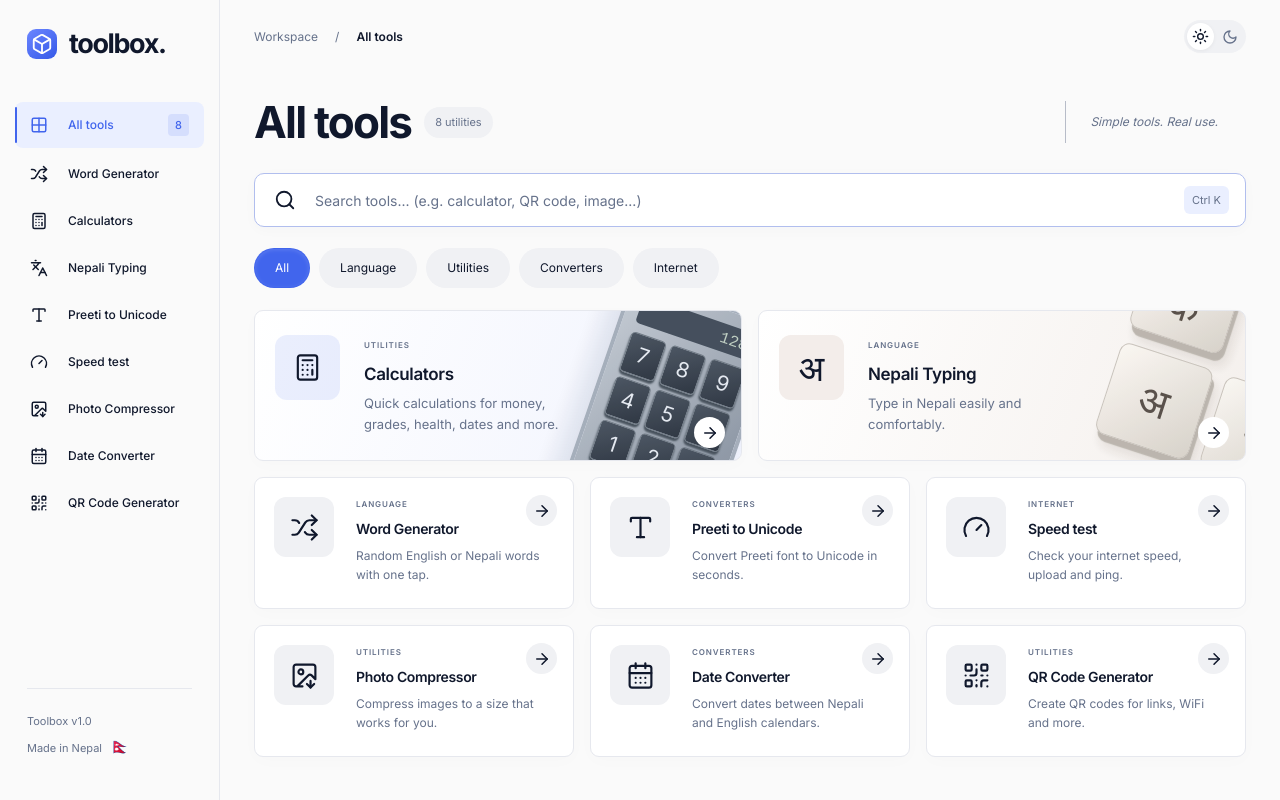
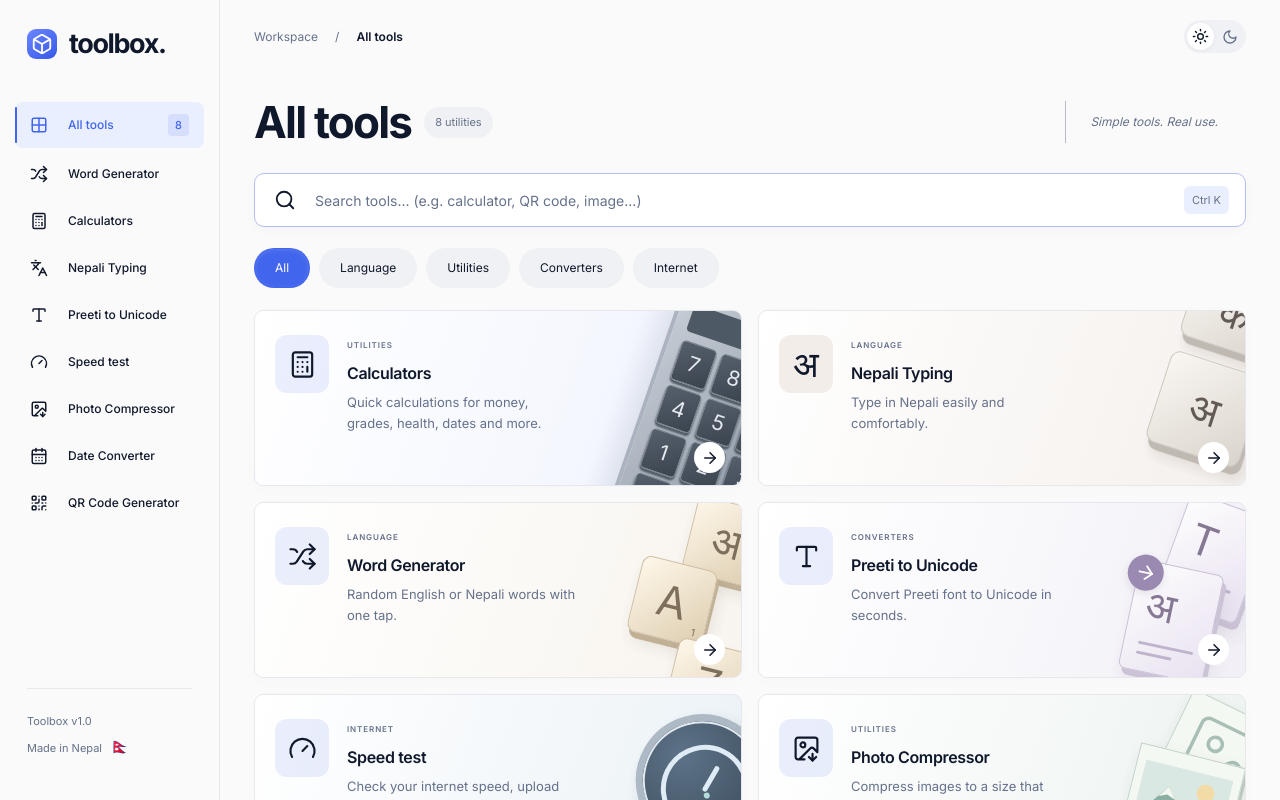
Before and after one commit to holyknife/toolbox, a Next.js app: page / in a window 1280 px wide. Shown: the top 800 px of the page. Built offline with nearby package versions, Linux system fonts and the light colour scheme.

Commit message:
Added image illustration for other 6 tools

```diff
--- a/app/globals.css
+++ b/app/globals.css
@@ -105,3 +105,59 @@ button:disabled:hover,button:disabled:active{filter:none;scale:1}
 @media(min-width:1450px){.home-page{padding-top:35px}.home-page .featured-card{min-height:185px}.home-page .directory-card:not(.featured-card){min-height:150px}.directory-card h3{font-size:16px}.directory-card p{font-size:14px}.directory-card .category{font-size:9px}}
 @media(min-width:701px) and (max-width:1150px){.home-page .tool-grid{grid-template-columns:repeat(2,minmax(0,1fr))}.home-page .animated-grid-item,.home-page .animated-grid-item[data-grid-id="calculators"],.home-page .animated-grid-item[data-grid-id="nepali-typing"]{grid-column:span 1}.home-page .featured-card{gap:14px;min-height:175px}.featured-card .tool-icon{width:45px;height:48px}.featured-card .directory-card-copy{max-width:66%}.feature-art{opacity:.25}.directory-heading>p{padding-right:0}.directory-card .tool-icon{width:48px;height:50px}.home-page .directory-card{gap:15px}}
 @media(max-width:700px){.sidebar{position:static;width:100%;padding:20px 20px 12px}.brand{padding:0}.sidebar nav{flex-direction:row;margin-top:20px;gap:6px}.nav-link{gap:10px;font-size:12px;padding:10px 12px}.nav-link.active:before{display:none}.sidebar-bottom{display:none}.main-shell{margin-left:0}.header{height:61px;padding:0 20px;gap:12px}.breadcrumb{font-size:11px;gap:9px}.header-right{gap:8px}.header-right .command-trigger{padding:6px}.page{padding:25px 20px 36px}.directory-heading{margin-bottom:23px}.directory-heading h1{font-size:35px}.directory-heading>p{display:none}.directory-heading>div{gap:11px}.directory-count{font-size:10px}.directory-search{padding:13px 12px;gap:8px}.directory-search label{gap:10px}.directory-search input{font-size:12px}.category-filters{gap:6px;margin:19px 0}.category-filters button{font-size:11px;padding:9px 13px}.home-page .tool-grid{grid-template-columns:1fr;gap:12px}.home-page .animated-grid-item,.home-page .animated-grid-item[data-grid-id="calculators"],.home-page .animated-grid-item[data-grid-id="nepali-typing"]{grid-column:span 1}.home-page .directory-card{min-height:126px;gap:20px}.home-page .featured-card{min-height:155px}.directory-card h3{font-size:16px}.directory-card p{font-size:13px}.featured-card .directory-card-copy{max-width:56%}.featured-card .tool-icon{width:53px;height:56px}.feature-art{width:28%;opacity:.6}.main-shell>footer{margin:0 20px}}
+
+/* Illustrated cards share a roomy two-column layout so artwork never covers copy. */
+.home-page .tool-grid { grid-template-columns: repeat(2, minmax(0, 1fr)); }
+.home-page .animated-grid-item,
+.home-page .animated-grid-item[data-grid-id="calculators"],
+.home-page .animated-grid-item[data-grid-id="nepali-typing"] { grid-column: span 1; }
+.home-page .directory-card {
+  min-height: 176px;
+  gap: 18px;
+  padding: 24px 20px;
+  transition: translate 360ms cubic-bezier(.22,1,.36,1), box-shadow 360ms ease, border-color 250ms ease;
+}
+.directory-card .tool-icon { position: relative; z-index: 1; width: 54px; height: 58px; }
+.featured-card .directory-card-copy { width: calc(100% - 158px); max-width: 245px; padding-right: 0; }
+.featured-card .category { padding-right: 0; }
+.featured-card h3 { font-size: 16px; padding-right: 0; }
+.featured-card p { font-size: 13px; }
+.directory-card .feature-art { width: 112px; opacity: .85; transition: translate 500ms cubic-bezier(.22,1,.36,1), rotate 500ms cubic-bezier(.22,1,.36,1); }
+.directory-card .card-arrow { transition: translate 350ms cubic-bezier(.22,1,.36,1), background-color 250ms; }
+.home-page .feature-word-generator { background: linear-gradient(110deg,var(--panel),color-mix(in srgb,#c5a573 12%,var(--panel))); }
+.home-page .feature-preeti-to-unicode { background: linear-gradient(110deg,var(--panel),color-mix(in srgb,#9a8abb 13%,var(--panel))); }
+.home-page .feature-speed-test { background: linear-gradient(110deg,var(--panel),color-mix(in srgb,#6397bc 13%,var(--panel))); }
+.home-page .feature-photo-compressor { background: linear-gradient(110deg,var(--panel),color-mix(in srgb,#70a28c 13%,var(--panel))); }
+.home-page .feature-date-converter { background: linear-gradient(110deg,var(--panel),color-mix(in srgb,#c98577 12%,var(--panel))); }
+.home-page .feature-qr-generator { background: linear-gradient(110deg,var(--panel),color-mix(in srgb,#8795ad 13%,var(--panel))); }
+.extra-art { display: grid; align-items: center; }
+.letter-tiles { position: relative; height: 140px; transform: rotate(14deg) translateX(8px); }
+.letter-tile { position:absolute; display:grid; place-items:center; width:77px; height:78px; border:1px solid #c9b799; border-radius:9px; background:linear-gradient(135deg,#fff8e9,#d9c6a4); color:#695742; font-size:43px; box-shadow:3px 6px 0 #b7a486,5px 9px 15px #69574225; }
+.letter-tile small { position:absolute; bottom:5px; right:8px; font-size:10px; }.tile-back { top:-26px; left:39px; }.tile-front { top:45px; left:0; }.tile-last { top:116px; left:55px; }
+.conversion-art { position:relative; height:155px; transform:rotate(12deg); }.type-sheet { position:absolute; width:86px; height:111px; border:1px solid #c3b9d2; background:linear-gradient(135deg,#fff,#e6dfef); color:#726383; border-radius:7px; box-shadow:4px 6px 0 #c4bacf,7px 12px 18px #72638320; padding:10px 14px; font-size:42px; }.sheet-back { top:-15px; left:30px; transform:rotate(8deg); }.sheet-front { top:56px; left:2px; }.sheet-line { display:block; height:3px; background:#b6a8c6; margin-top:7px; border-radius:3px; }.sheet-line:last-child { width:65%; }.conversion-arrow { position:absolute; top:51px; left:-8px; background:#8a76a4; color:#fff; padding:7px; border-radius:50%; box-shadow:0 3px 9px #72638330; }
+.dial-art { position:relative; display:grid; place-items:center; width:133px; height:133px; transform:rotate(-15deg) translateX(7px); border:7px solid #a2afbd; border-radius:50%; color:#dce9f5; background:radial-gradient(circle at 40% 25%,#435c75,#1b293b); box-shadow:inset 0 0 0 2px #e1e7ed,4px 7px 0 #798999,5px 12px 20px #24384d30; }.dial-label { position:absolute; bottom:20px; font-size:10px; letter-spacing:2px; }.dial-dot { position:absolute; bottom:41px; width:6px; height:6px; background:#a9d9d1; border-radius:50%; }
+.photo-stack { position:relative; height:145px; transform:rotate(14deg); }.photo-print { position:absolute; display:grid; place-items:center; width:108px; height:117px; padding:8px 8px 22px; border:1px solid #bdcdc5; background:#f5f8f2; box-shadow:3px 5px 0 #b4c1b8,5px 8px 17px #32564a25; }.print-back { top:-10px; left:25px; transform:rotate(12deg); color:#9bb6aa; }.print-front { top:45px; left:0; }.photo-print svg { width:100%; height:100%; }
+.calendar-art { position:relative; width:116px; height:137px; transform:rotate(13deg) translate(9px,5px); border:1px solid #d4beb7; border-radius:9px; background:linear-gradient(135deg,#fffaf6,#ebe0d9); box-shadow:3px 5px 0 #c8b6ac,6px 10px 19px #734d3b25; overflow:visible; }.calendar-header { padding:15px 8px 8px; border-radius:8px 8px 0 0; background:#af776b; color:#fff8f3; font-size:10px; letter-spacing:2px; text-align:center; }.calendar-art strong { display:block; color:#75584b; text-align:center; font-size:34px; line-height:1.3; font-weight:500; }.calendar-binding { position:absolute; top:-7px; left:23px; right:23px; display:flex; justify-content:space-between; }.calendar-binding i { width:6px; height:20px; border:1px solid #9e9995; background:linear-gradient(90deg,#aaa39d,#f6eee5); border-radius:4px; }.calendar-grid { display:grid; grid-template-columns:repeat(7,1fr); gap:5px; padding:6px 15px; }.calendar-grid i { width:6px; height:6px; background:#c4b5aa; border-radius:2px; }.calendar-grid i:nth-child(10) { background:#af776b; }
+.qr-art { position:relative; transform:rotate(13deg) translateX(7px); }.qr-paper { width:116px; padding:11px 10px; border:1px solid #bbc6d3; border-radius:10px; background:linear-gradient(135deg,#fff,#e2e9f0); color:#394a63; box-shadow:4px 6px 0 #aebbc9,6px 11px 18px #27395125; }.qr-caption { display:block; font-size:8px; letter-spacing:2px; text-align:center; padding-top:5px; }.qr-scan { position:absolute; top:52px; left:0; width:125px; height:2px; background:#7da79e; box-shadow:0 0 10px #78bfa5; }
+[data-theme="dark"] .directory-card .feature-art { opacity:.6; }
+@media(hover:hover) and (pointer:fine) {
+  .home-page .directory-card:hover { translate:0 -4px; }
+  .directory-card:hover .feature-art { translate:-5px -3px; rotate:-3deg; }
+  .directory-card:hover .card-arrow { translate:3px 0; background:var(--accent-soft); }
+}
+.directory-card:focus-visible .feature-art { translate:-5px -3px; }
+@media(min-width:701px) and (max-width:1000px) {
+  .home-page .tool-grid { grid-template-columns:1fr; }
+}
+@media(max-width:700px) {
+  .home-page .tool-grid { grid-template-columns:1fr; }
+  .home-page .directory-card { min-height:180px; padding:20px 16px; gap:13px; }
+  .directory-card .tool-icon { width:43px; height:48px; }
+  .directory-card .feature-art { width:82px; }
+  .featured-card .directory-card-copy { width:calc(100% - 125px); max-width:none; }
+  .featured-card h3 { font-size:15px; }
+  .featured-card p { font-size:12px; }
+}
+@media(prefers-reduced-motion:reduce) {
+  .directory-card .feature-art,.directory-card .card-arrow { translate:none!important; rotate:none!important; }
+}
--- /dev/null
+++ b/components/tool-artwork.tsx
@@ -0,0 +1,13 @@
+import { ArrowRight, Gauge, Image, QrCode } from 'lucide-react';
+
+// Decorative, local artwork: no image downloads and no tool state.
+export default function ToolArtwork({ slug }: { slug: string }) {
+  return <div className={`feature-art extra-art art-${slug}`} aria-hidden="true">
+    {slug === 'word-generator' && <div className="letter-tiles"><span className="letter-tile tile-back">अ<small>1</small></span><span className="letter-tile tile-front">A<small>1</small></span><span className="letter-tile tile-last">Z<small>10</small></span></div>}
+    {slug === 'preeti-to-unicode' && <div className="conversion-art"><span className="type-sheet sheet-back">T<span className="sheet-line"/><span className="sheet-line"/></span><span className="type-sheet sheet-front">अ<span className="sheet-line"/><span className="sheet-line"/></span><span className="conversion-arrow"><ArrowRight size={22}/></span></div>}
+    {slug === 'speed-test' && <div className="dial-art"><Gauge size={100} strokeWidth={1.2}/><span className="dial-label">Mbps</span><span className="dial-dot"/></div>}
+    {slug === 'photo-compressor' && <div className="photo-stack"><span className="photo-print print-back"><Image size={80} strokeWidth={1}/></span><span className="photo-print print-front"><svg viewBox="0 0 100 80"><rect width="100" height="80" fill="#d5e5e0"/><circle cx="73" cy="21" r="10" fill="#f4d69a"/><path d="M0 67 32 23 66 67Z" fill="#79a395"/><path d="m35 80 40-48 25 33v15Z" fill="#426e61"/><path d="m23 36 9-13 10 13-10-4Z" fill="#f5f7ef"/></svg></span></div>}
+    {slug === 'date-converter' && <div className="calendar-art"><div className="calendar-binding"><i/><i/></div><div className="calendar-header">AD · BS</div><strong>१६</strong><div className="calendar-grid">{Array.from({length:14},(_,i)=><i key={i}/>)}</div></div>}
+    {slug === 'qr-generator' && <div className="qr-art"><div className="qr-paper"><QrCode size={94} strokeWidth={1.6}/><span className="qr-caption">SCAN & GO</span></div><span className="qr-scan"/></div>}
+  </div>;
+}
--- a/components/tool-grid.tsx
+++ b/components/tool-grid.tsx
@@ -5,6 +5,7 @@ import { ArrowRight, Search, X } from 'lucide-react';
 import { tools, type Tool } from '@/lib/tools-registry';
 import AnimatedGrid from './animated-grid';
 import { CommandTrigger } from './command-palette';
+import ToolArtwork from './tool-artwork';
 
 const categories = ['All', 'Language', 'Utilities', 'Converters', 'Internet'] as const;
 type Category = typeof categories[number];
@@ -24,12 +25,13 @@ const ordered = [...tools.filter(t => featured.includes(t.slug)), ...tools.filte
 function ToolCard({ tool }: { tool: Tool }) {
   const detail = presentation[tool.slug] ?? { category: tool.category, description: tool.description };
   const isFeatured = featured.includes(tool.slug);
-  return <Link href={`/tools/${tool.slug}`} className={`tool-card directory-card ${isFeatured ? `featured-card feature-${tool.slug}` : ''}`}>
+  return <Link href={`/tools/${tool.slug}`} className={`tool-card directory-card featured-card feature-${tool.slug}`}>
     <span className="tool-icon">{tool.slug === 'nepali-typing' ? <span className="nepali-symbol">अ</span> : <tool.icon size={29} strokeWidth={1.8}/>}</span>
     <div className="directory-card-copy"><span className="category">{detail.category}</span><h3>{tool.name}</h3><p>{detail.description}</p></div>
     {tool.slug === 'calculators' && <div className="feature-art calculator-art" aria-hidden="true"><div className="mini-calculator"><div className="mini-display">128</div><div className="mini-keys">{['7','8','9','4','5','6','1','2','3','+','0','='].map(key => <span key={key}>{key}</span>)}</div></div></div>}
     {tool.slug === 'nepali-typing' && <div className="feature-art typing-art" aria-hidden="true"><span className="keyboard-key key-back">क</span><span className="keyboard-key key-main">अ</span><span className="keyboard-key key-front">म</span></div>}
     <span className="card-arrow"><ArrowRight size={18}/></span>
+    {!isFeatured && <ToolArtwork slug={tool.slug}/>}
   </Link>;
 }
 
```
Also changed, not shown: components/animated-grid.tsx (+11 -5 lines).
